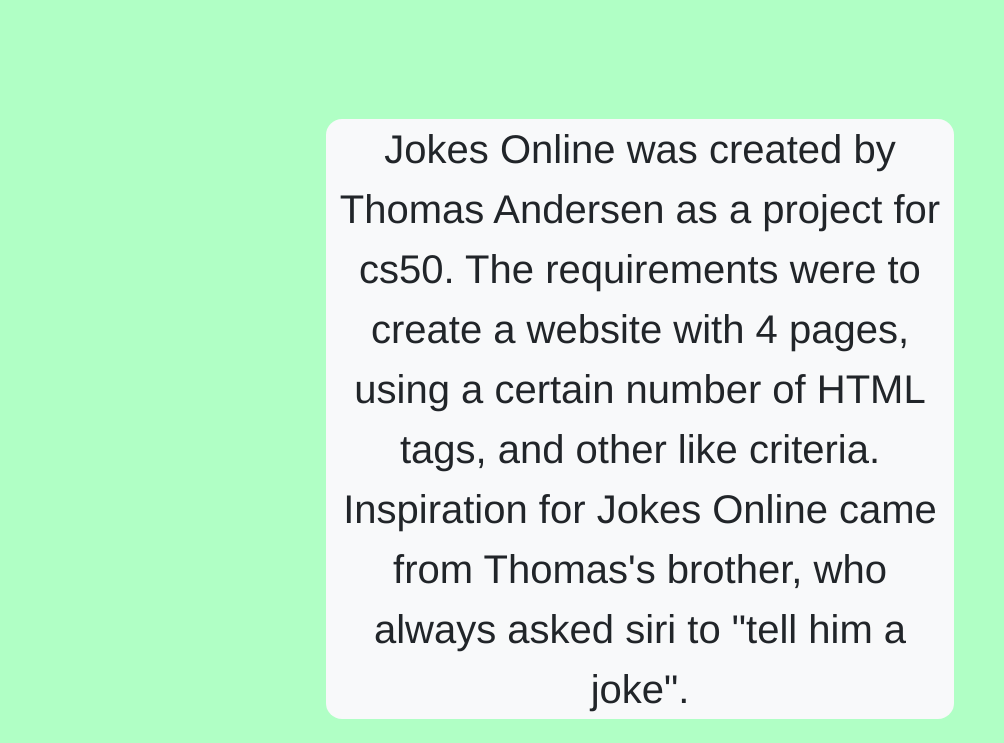
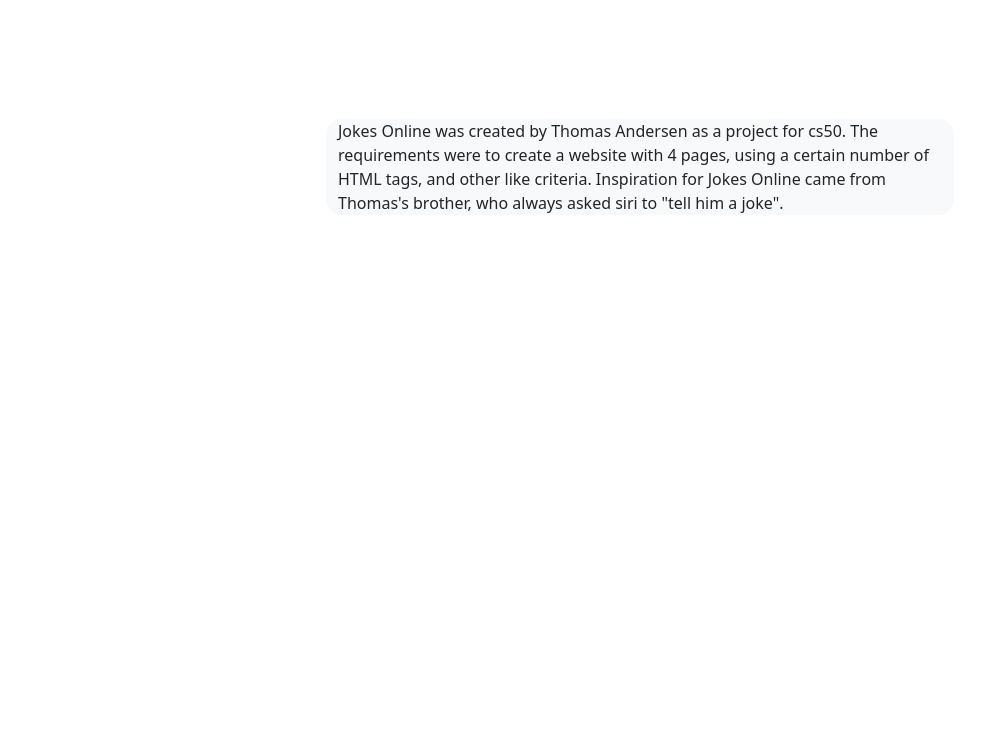
Before and after one commit to thomasandersen14/Jokes-Online, a plain HTML site: page about.html in a window 1280 px wide. Shown: the part 57-800 px from the top of the page, without its empty margins (0-1004 px from the left). Drawn offline with nearby package versions, Linux system fonts and the light colour scheme.

Commit message:
Update styles.css

```diff
--- a/styles.css
+++ b/styles.css
@@ -1,11 +1,3 @@
-.info {
-    font-family: "sans-serif", helvetica;
-    font-size: 30pt;
-    text-align: center;
-}
-.about {
-    background-color: #b0ffc5;
-}
 .home {
     background-color: #c9f7ff;
 }
```
